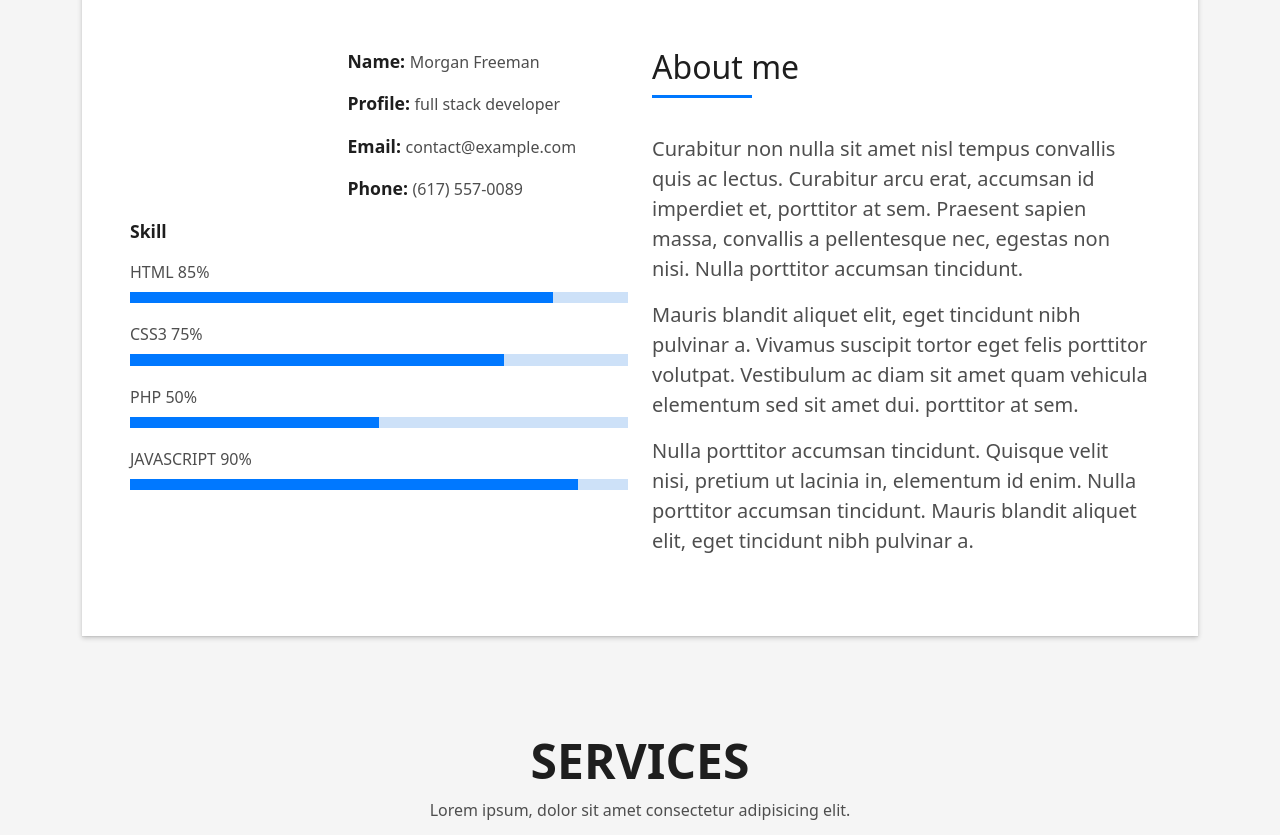
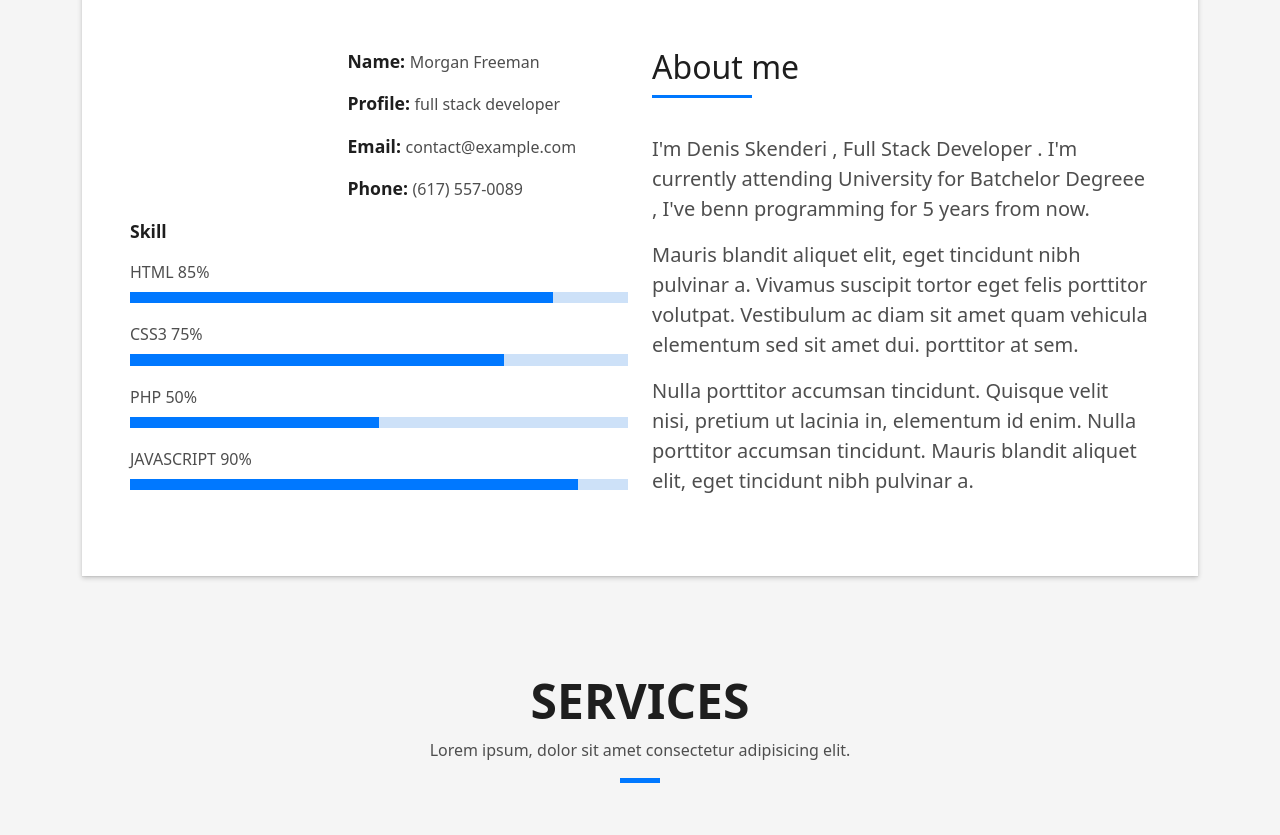
Before and after one commit to DenisSkenderi/DenisSkenderi.github.io, a plain HTML site: page index.html in a window 1280 px wide. Shown: the part 880-1715 px from the top of the page. Drawn offline with Linux system fonts and the light colour scheme.

Commit message:
Update index.html

```diff
--- a/index.html
+++ b/index.html
@@ -123,10 +123,7 @@
                       </h5>
                     </div>
                     <p class="lead">
-                      Curabitur non nulla sit amet nisl tempus convallis quis ac lectus. Curabitur arcu erat, accumsan id
-                      imperdiet et, porttitor
-                      at sem. Praesent sapien massa, convallis a pellentesque nec, egestas non nisi. Nulla
-                      porttitor accumsan tincidunt.
+                      I'm Denis Skenderi , Full Stack Developer . I'm currently attending University for Batchelor Degreee , I've benn programming for 5 years from now.
                     </p>
                     <p class="lead">
                       Mauris blandit aliquet elit, eget tincidunt nibh pulvinar a. Vivamus suscipit tortor eget felis
```
